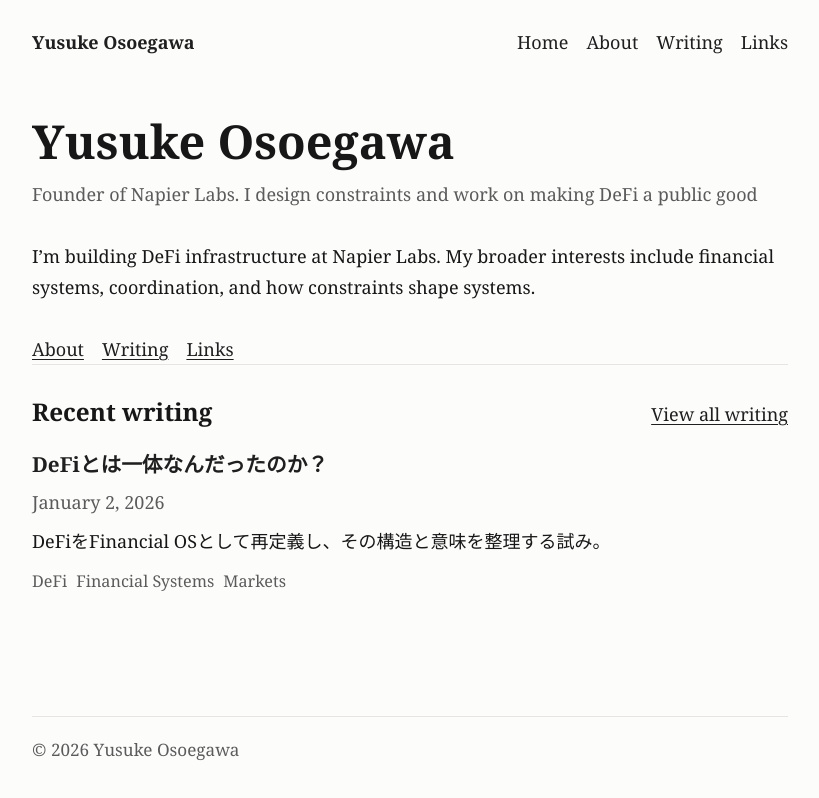
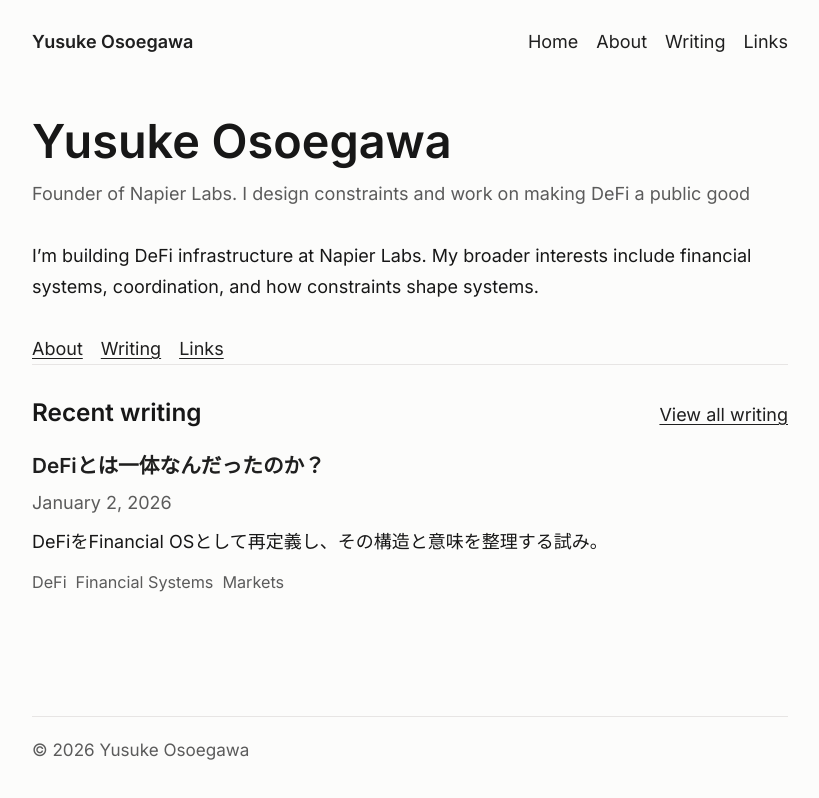
Before and after one commit to yusukeosoegawa/yusukeosoegawa.com, a Next.js app: page / in a window 1280 px wide. Shown: the whole page, without its empty margins (230-1049 px from the left). Built offline with nearby package versions, Linux system fonts and the light colour scheme.

Commit message:
Update globals.css

```diff
--- a/app/globals.css
+++ b/app/globals.css
@@ -5,7 +5,6 @@
   --border: #e7e5e4;
   --link: #1f1f1f;
   --max-width: 42rem;
-  --font-sans: Georgia, "Times New Roman", Times, serif;
 }
 
 * {
@@ -21,7 +20,6 @@
   margin: 0;
   background: var(--background);
   color: var(--foreground);
-  font-family: var(--font-sans);
   line-height: 1.7;
   text-rendering: optimizeLegibility;
 }
```
